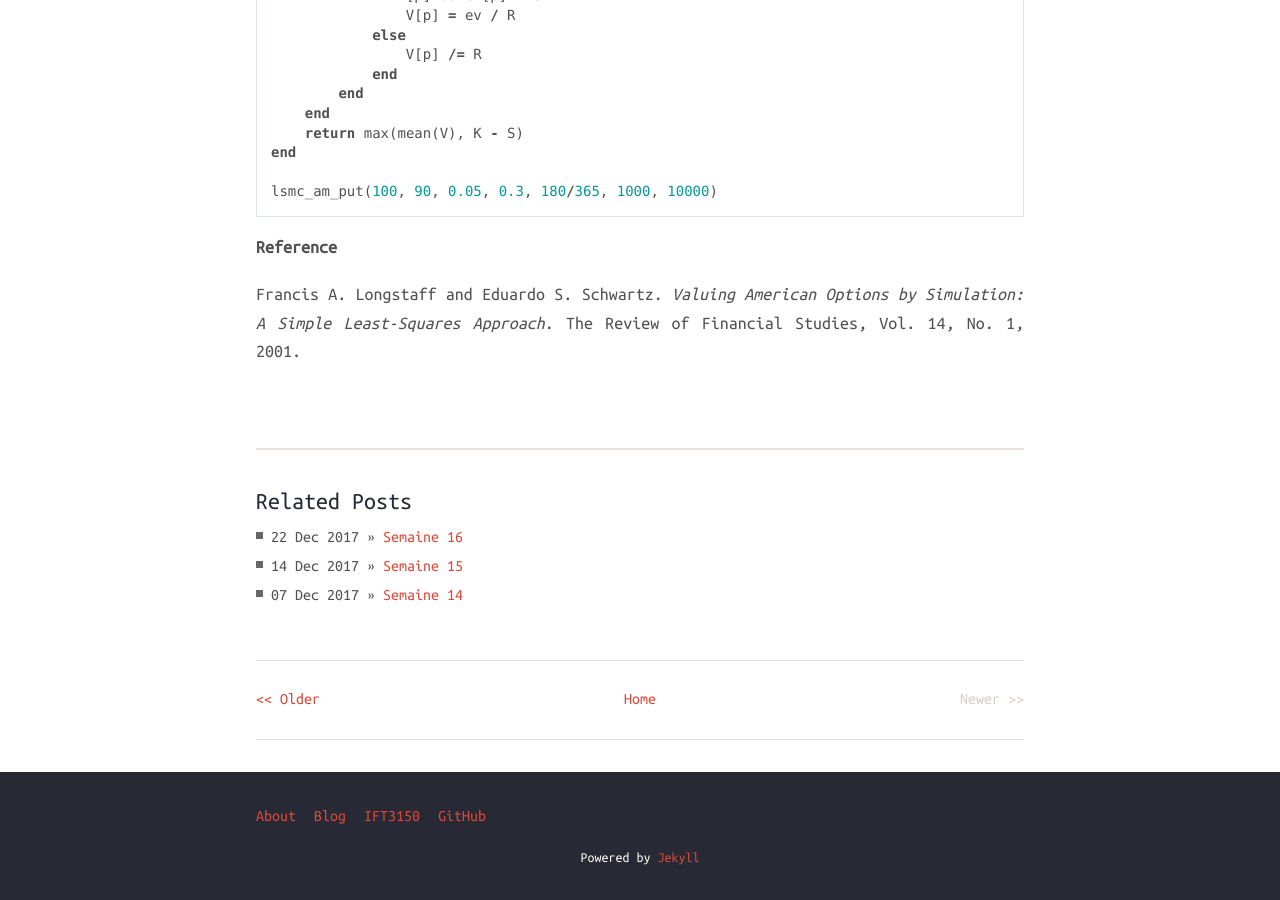
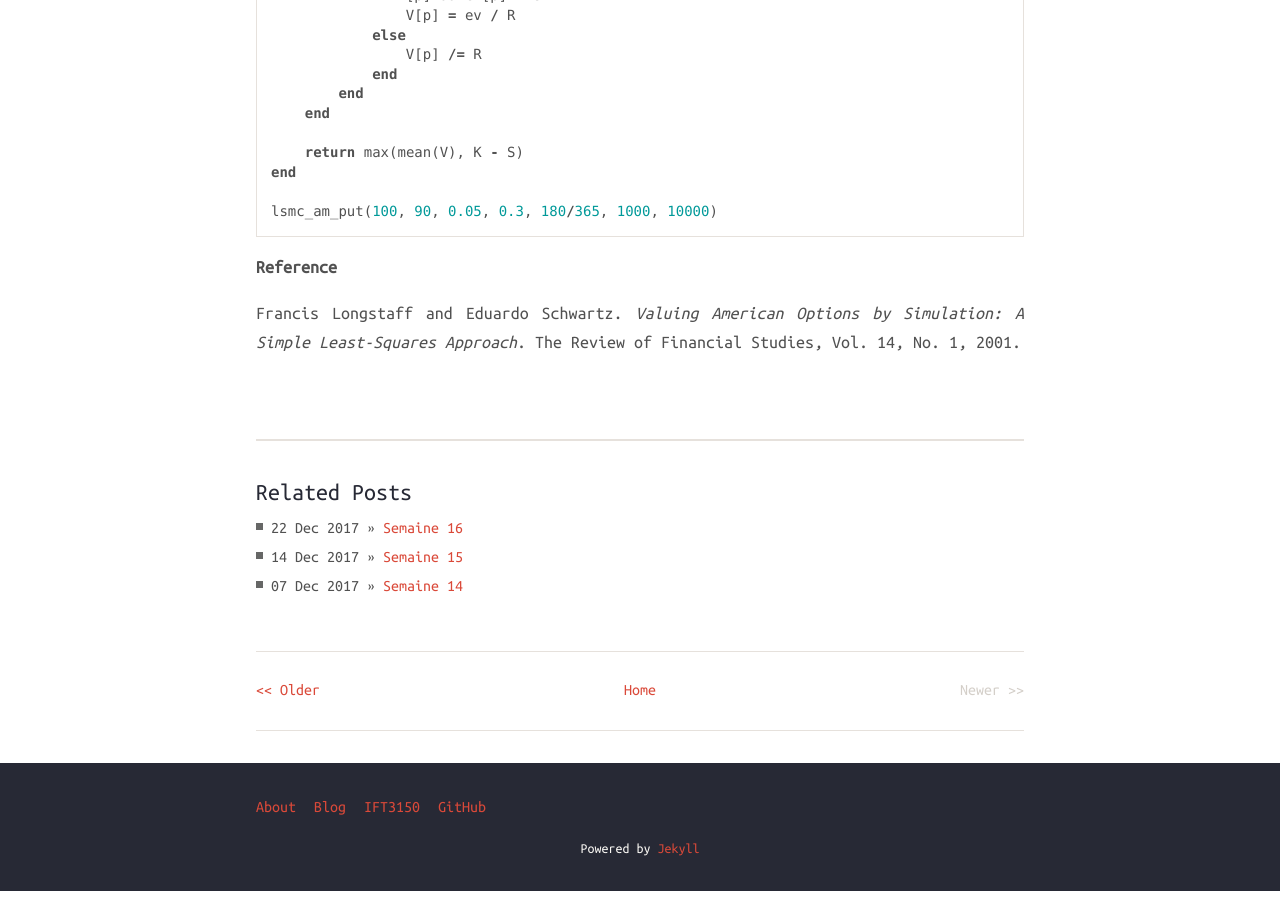
Before and after one commit to brilhana/brilhana.github.io, a Jekyll site: the page built from _posts/2018-05-17-longstaff.markdown, in a window 1280 px wide and 900 px high, scrolled down 1475 px. Built offline with Jekyll 4.4.1, drawn with Linux system fonts in a browser that asks for light colours; nearby versions of some CDN libraries.

Commit message:
Fixed typo.

```diff
--- a/_posts/2018-05-17-longstaff.markdown
+++ b/_posts/2018-05-17-longstaff.markdown
@@ -44,6 +44,7 @@ function lsmc_am_put(S, K, r, σ, t, N, P)
             end
         end
     end
+
     return max(mean(V), K - S)
 end
 
@@ -52,4 +53,4 @@ lsmc_am_put(100, 90, 0.05, 0.3, 180/365, 1000, 10000)
 
 **Reference**
 
-Francis A. Longstaff and Eduardo S. Schwartz. *Valuing American Options by Simulation: A Simple Least-Squares Approach*. The Review of Financial Studies, Vol. 14, No. 1, 2001.
+Francis Longstaff and Eduardo Schwartz. *Valuing American Options by Simulation: A Simple Least-Squares Approach*. The Review of Financial Studies, Vol. 14, No. 1, 2001.
```
Also changed, not shown: 1 other file.
